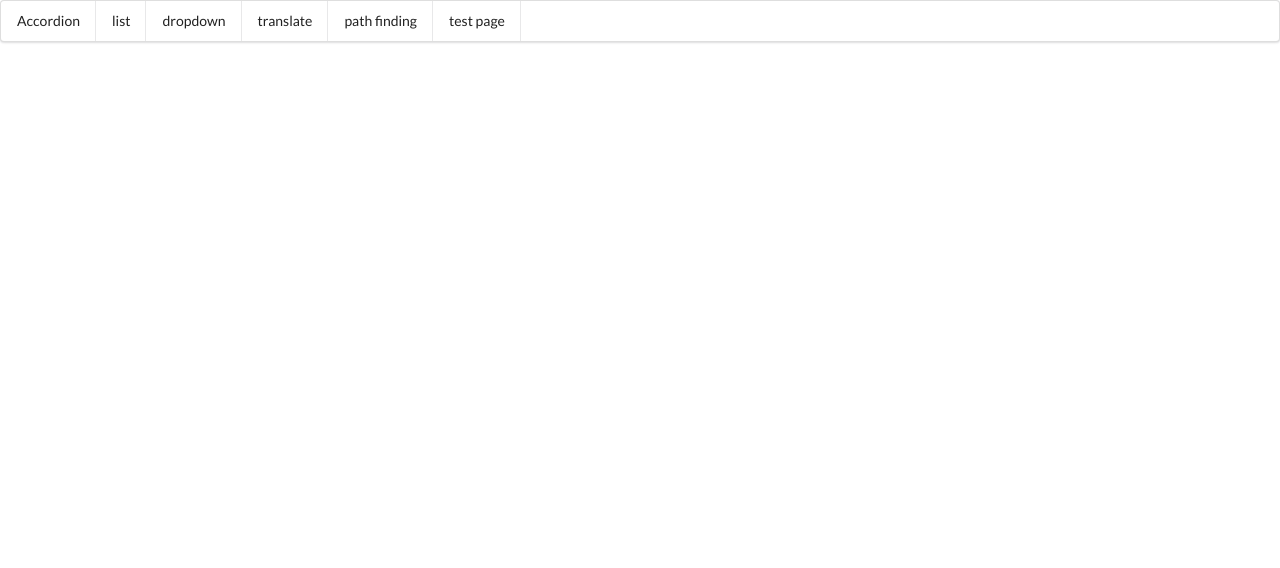
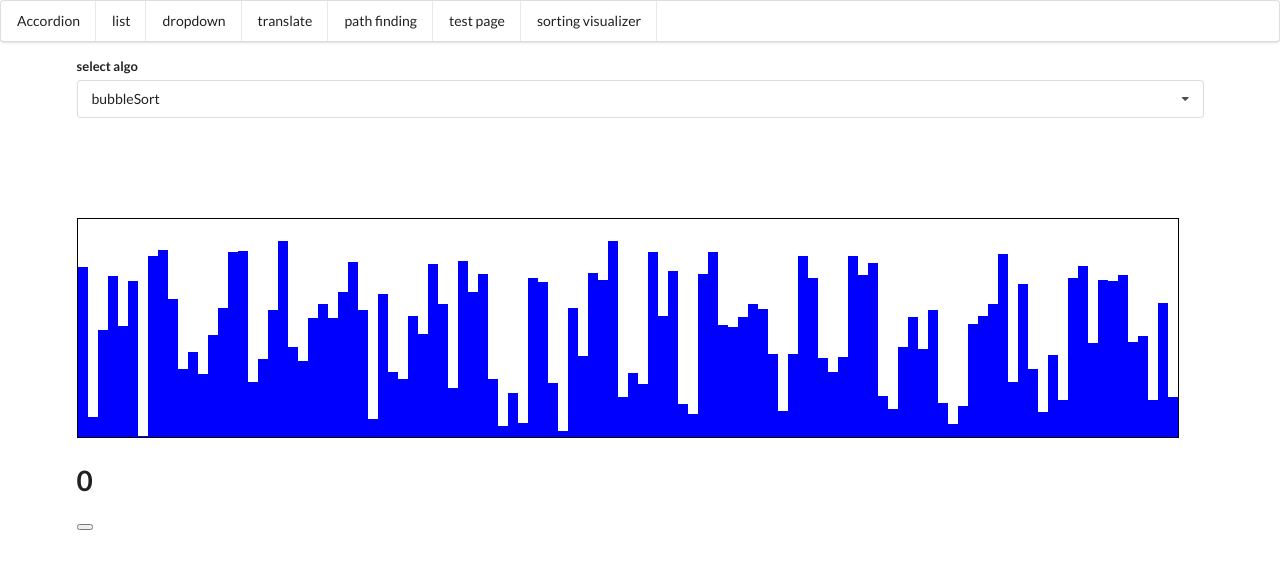
Before and after one commit to nirchetrit/portfolio, a React (Create React App) app: page /sortingvisualizer in a window 1280 px wide. Shown: the top 568 px of the page. Built offline with nearby package versions, Linux system fonts and the light colour scheme.

Commit message:
added sorting visualizer

```diff
--- a/src/App.js
+++ b/src/App.js
@@ -7,6 +7,7 @@ import TestPage from "./components/TestPage";
 import Route from "./components/Route";
 import Header from "./components/Header";
 import PathFinding from "./components/PathFinding/PathFinding";
+import SortingVisualizer from "./components/sortingVisualizer/SortingVisualizer";
 import "./App.css";
 const colors = [
   {
@@ -78,6 +79,11 @@ export default () => {
             <TestPage></TestPage>
           </div>
         </Route>
+        <Route path="/sortingvisualizer">
+          <div className="ui container">
+            <SortingVisualizer></SortingVisualizer>
+          </div>
+        </Route>
       </div>
     </div>
   );
--- a/src/components/Header.js
+++ b/src/components/Header.js
@@ -21,6 +21,9 @@ const Header = () => {
       <Link href="/testpage" className="item">
         test page
       </Link>
+      <Link href="/sortingvisualizer" className="item">
+        sorting visualizer
+      </Link>
     </div>
   );
 };
--- a/src/components/PathFinding/PathFinding.js
+++ b/src/components/PathFinding/PathFinding.js
@@ -29,7 +29,7 @@ const PathFinding = () => {
     setConfig(deafultConfig);
     setNodes(generateNodes(deafultConfig));
   };
-  const onNodeClick = (node) => {
+  const toggleWall = (node) => {
     editNode({ ...node, isWall: !node.isWall });
   };
 
@@ -250,9 +250,9 @@ const PathFinding = () => {
         </form>
       </div>
 
-      <Table rows={nodes} onNodeClick={onNodeClick}></Table>
+      <Table rows={nodes} onNodeClick={toggleWall}></Table>
 
-      <button onClick={test}> test button</button>
+      {/* <button onClick={test}> test button</button> */}
     </div>
   );
 };
--- /dev/null
+++ b/src/components/barGraphFuncs.js
@@ -0,0 +1,8 @@
+const generateBars = (count, range) => {
+  let bars = [];
+  for (let i = 0; i < count; i++) {
+    bars.push({ id: i, value: Math.floor(Math.random() * range) + 1 });
+  }
+  return bars;
+};
+module.exports = { generateBars };
--- /dev/null
+++ b/src/components/sortingVisualizer/SortingVisualizer.js
@@ -0,0 +1,52 @@
+import React, { useState } from "react";
+import DropDown from "../DropDown";
+import StickGraph from "./StickGraph";
+import "./StickGraph.css";
+import { generateBars } from "../barGraphFuncs";
+const sortAlgoOptions = [
+  { label: "bubbleSort", value: "bubblesort" },
+  { label: "A*", value: "a*" },
+  { label: "BFS", value: "bfs" },
+];
+
+let staticBars = generateBars(110, 200);
+const SortingVisualizer = () => {
+  const [sortAlgo, setSortAlgo] = useState(sortAlgoOptions[0]);
+  const [bars, setBars] = useState(staticBars);
+  const [count, setCount] = useState(0);
+  const swapBars = (i, j) => {
+    let swappedArr = bars.slice();
+    let temp = swappedArr[i];
+    swappedArr[i] = swappedArr[j];
+    swappedArr[j] = temp;
+    setBars(swappedArr);
+    console.log("swapped", i, j);
+  };
+
+  const bubbleSort = async (arr, swap) => {
+    for (let i = 0; i < arr.length - 1; i++) {
+      for (let j = 0; j < arr.length - i - 1; j++) {
+        if (arr[j].value > arr[j + 1].value) {
+          await new Promise((r) => setTimeout(r, 100));
+          swap(j, j + 1);
+        }
+      }
+    }
+  };
+  return (
+    <div>
+      <DropDown
+        label={"select algo"}
+        options={sortAlgoOptions}
+        selected={sortAlgo}
+        onSelectedChange={setSortAlgo}
+      ></DropDown>
+      <div className="bar-graph">
+        <StickGraph sticks={bars}></StickGraph>
+      </div>
+      <h1>{count}</h1>
+      <button onClick={() => bubbleSort(bars, swapBars)}></button>
+    </div>
+  );
+};
+export default SortingVisualizer;
--- /dev/null
+++ b/src/components/sortingVisualizer/StickGraph.css
@@ -0,0 +1,15 @@
+.bar-graph {
+  margin-top: 100px;
+  display: flex;
+  flex-direction: row;
+  align-items: flex-end;
+  border: 1px solid black;
+  width: fit-content;
+  height: 220px;
+}
+.stick {
+  background-color: blue;
+  width: 10px;
+  display: flex;
+  flex-direction: column-reverse;
+}
--- /dev/null
+++ b/src/components/sortingVisualizer/StickGraph.js
@@ -0,0 +1,12 @@
+import React from "react";
+
+const Stick = ({ value }) => {
+  return <div className="stick" style={{ height: value }}></div>;
+};
+
+const StickGraph = ({ sticks }) => {
+  return sticks.map((stick) => {
+    return <Stick key={stick.id} value={stick.value}></Stick>;
+  });
+};
+export default StickGraph;
```
